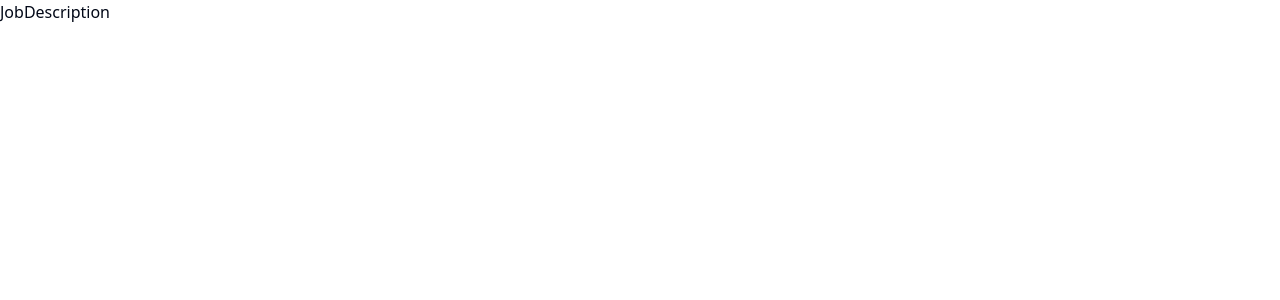
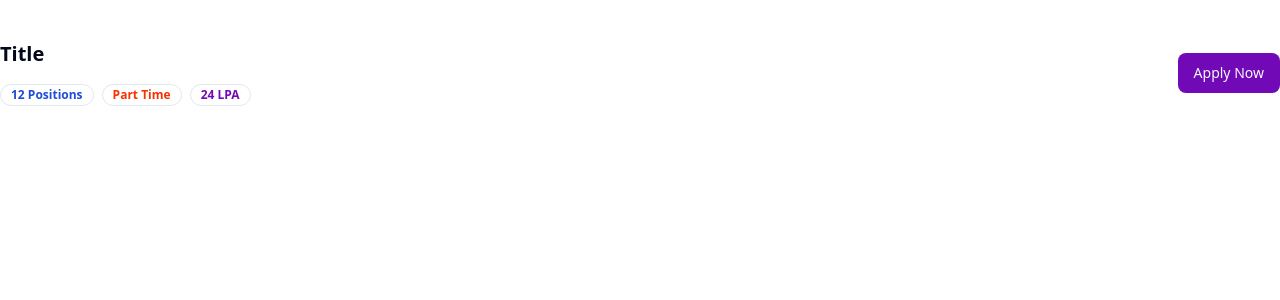
Before and after one commit to SumanSingha05/Job-Hunt, a React (Vite) app in the folder Frontend/: page /description/1 in a window 1280 px wide. Shown: the top 300 px of the page. Built offline with nearby package versions, Linux system fonts and the light colour scheme.

Commit message:
in job description part apply now and already applied feature added

```diff
--- a/Frontend/src/components/Job.jsx
+++ b/Frontend/src/components/Job.jsx
@@ -3,8 +3,11 @@ import { Button } from './ui/button'
 import { Bookmark } from 'lucide-react'
 import { Avatar, AvatarImage } from '@radix-ui/react-avatar'
 import { Badge } from './ui/badge'
+import { useNavigate } from 'react-router-dom'
 
 const Job = () => {
+  const navigate = useNavigate();
+  const jobId = "ksnsjnksgnksg";
   return (
     <div className='p-5 rounded-md shadow-xl bg-white border border-gray-100'>
       <div className='flex items-center justify-between'>
@@ -34,7 +37,7 @@ const Job = () => {
 
       </div>
       <div className='flex items-center gap-2 mt-4'>
-        <Button variant='outline'>Details</Button>
+        <Button  onClick={() => navigate(`/description/${jobId}`)}  variant='outline'>Details</Button>
         <Button className='bg-[#7209b7]'>Save for Later</Button>
       </div>
     </div>
--- a/Frontend/src/components/JobDescription.jsx
+++ b/Frontend/src/components/JobDescription.jsx
@@ -1,9 +1,24 @@
 import React from 'react'
+import { Badge } from './ui/badge'
+import { Button } from './ui/button'
 
 const JobDescription = () => {
-  return (
-    <div>JobDescription</div>
-  )
+    const isApplied = false;
+    return (
+        <div className='max-w-7xl mx-auto my-10'>
+        <div className='flex items-center justify-between'>
+        <div>
+            <h1 className='font-bold text-xl'>Title</h1>
+            <div className='flex items-center gap-2 mt-4'>
+                <Badge className={'text-blue-700 font-bold'} variant='ghost'> 12 Positions</Badge>
+                <Badge className={'text-[#F83002] font-bold'} variant='ghost'> Part Time</Badge>
+                <Badge className={'text-[#7209b7] font-bold'} variant='ghost'> 24 LPA</Badge>
+            </div>
+        </div>
+            <Button className={`rounded-lg ${isApplied ? 'bg-gray-600 cursor-not-allowed' : 'bg-[#7209b7] hover:bg-[#5f32ad]'}`} > { isApplied ? 'Already Applied' : 'Apply Now'}</Button>
+        </div>
+        </div>
+    )
 }
 
 export default JobDescription
```
